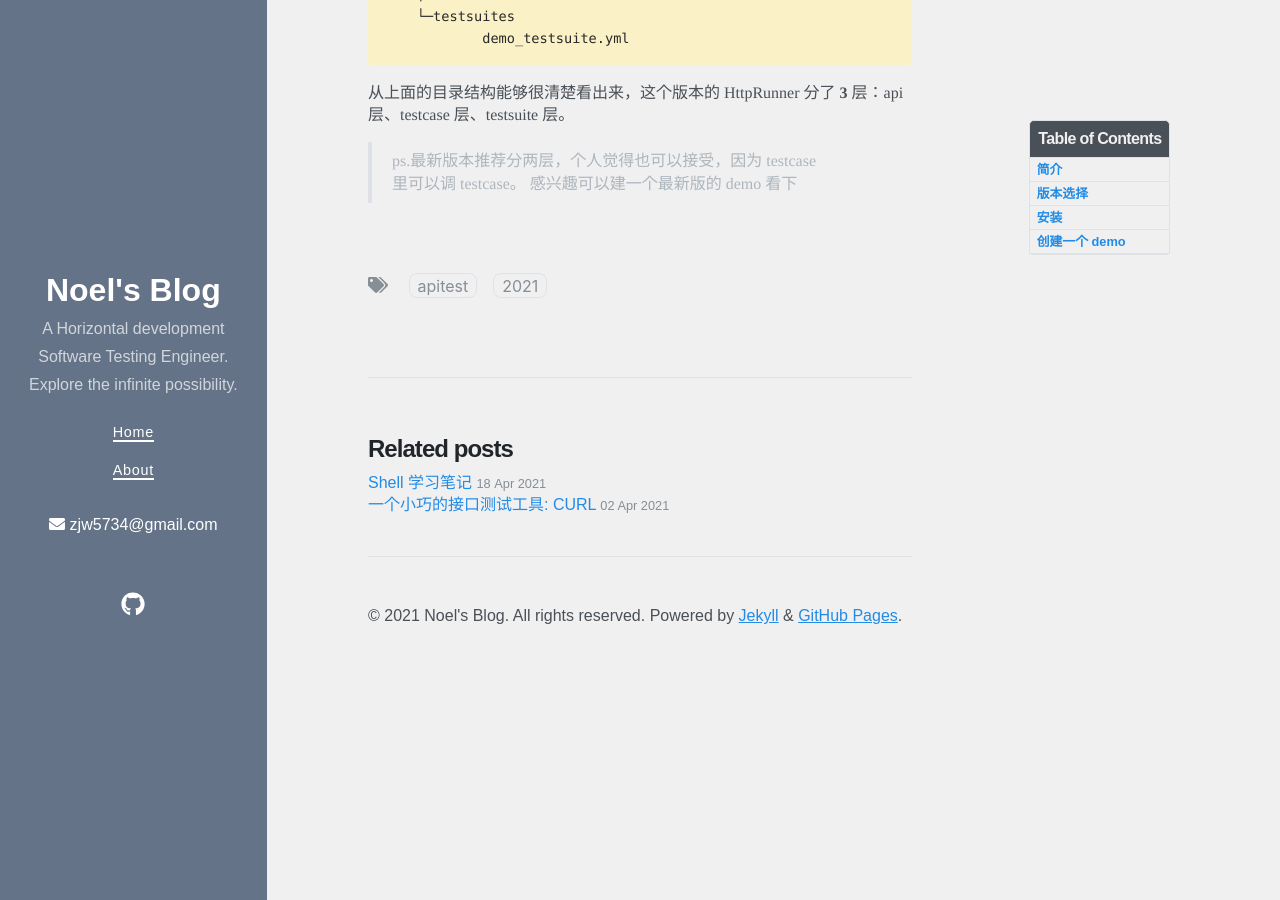
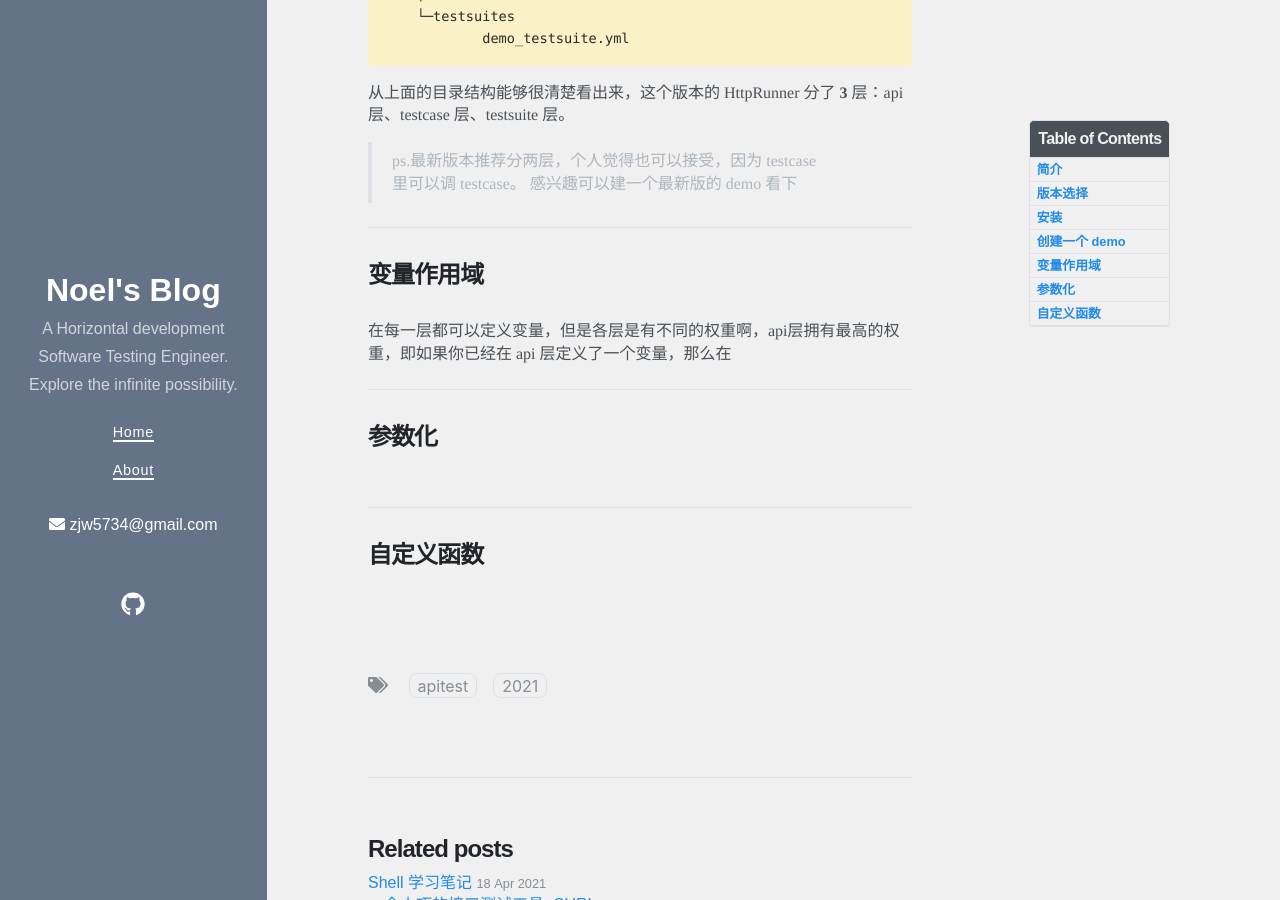
Before and after one commit to jiaw-Zh/jiaw-Zh.github.io, a Jekyll site: the page built from _posts/Apitest/2021-04-25-HttpRunner的一些使用心得.md, in a window 1280 px wide and 900 px high, scrolled down 1737 px. Built offline with Jekyll 4.4.1, drawn with Linux system fonts in a browser that asks for light colours; nearby versions of some CDN libraries.

Commit message:
更新文章

```diff
--- a/_posts/Apitest/2021-04-25-HttpRunner的一些使用心得.md
+++ b/_posts/Apitest/2021-04-25-HttpRunner的一些使用心得.md
@@ -86,6 +86,20 @@ demo
 > ps.最新版本推荐分两层，个人觉得也可以接受，因为 testcase 里可以调 testcase。
 > 感兴趣可以建一个最新版的 demo 看下
 
+---
+## 变量作用域
+<br>
+在每一层都可以定义变量，但是各层是有不同的权重啊，api层拥有最高的权重，即如果你已经在
+api 层定义了一个变量，那么在
+
+---
+## 参数化
+<br>
+
+
+---
+## 自定义函数
+<br>
 
 
 <br>
```
